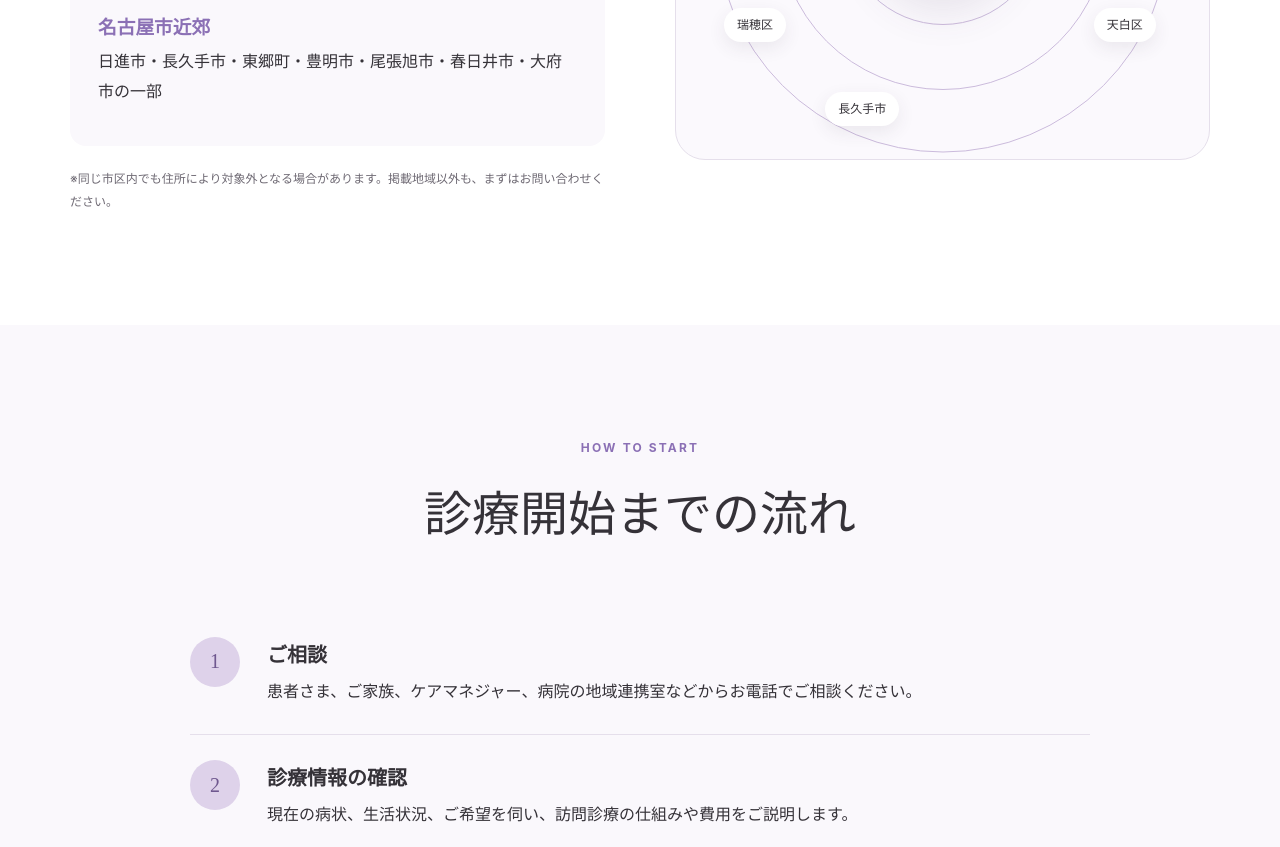
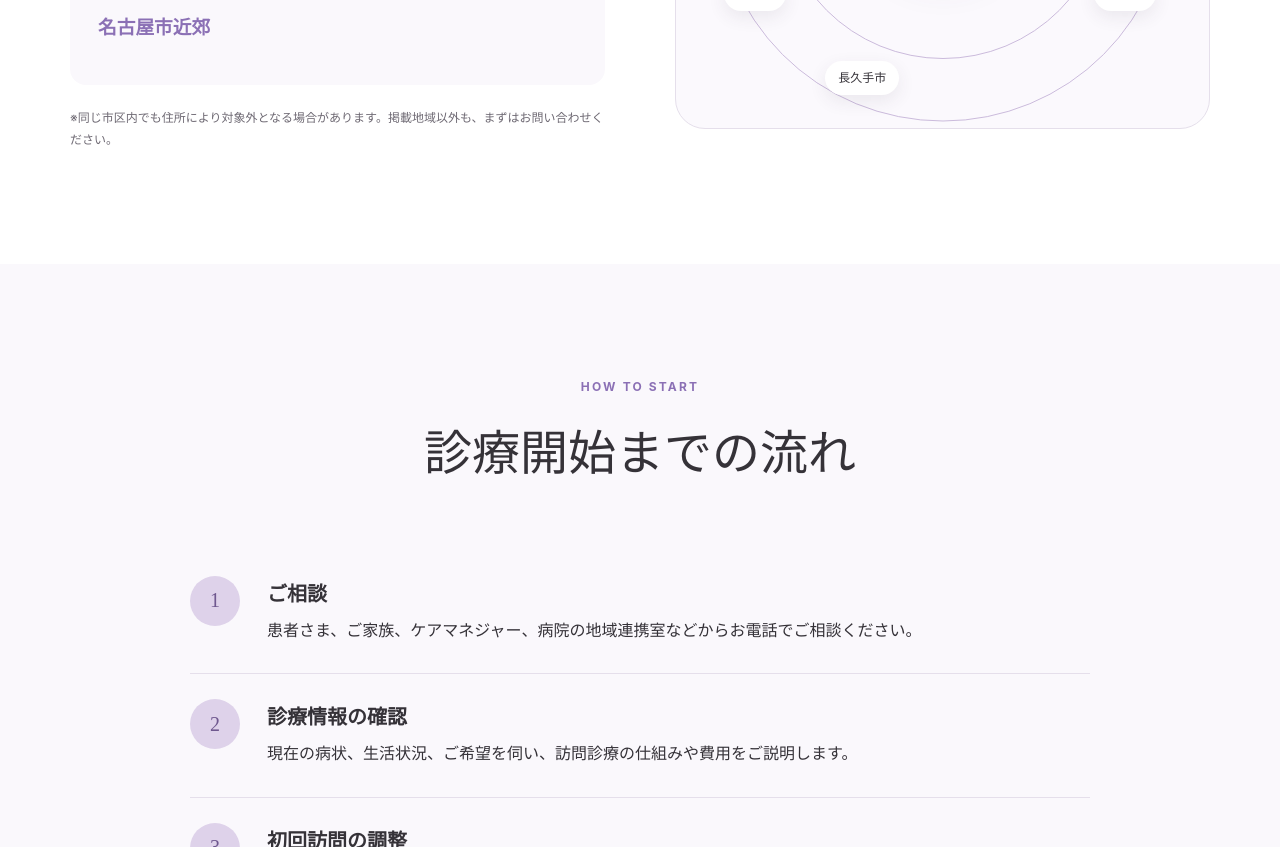
Before and after one commit to lilas-clinic/lilas-clinic-website, a plain HTML site: page index.html in a window 1280 px wide. Shown: the part 2972-3819 px from the top of the page. Drawn offline with Linux system fonts and the light colour scheme.

Commit message:
HPの文章を更新

```diff
--- a/index.html
+++ b/index.html
@@ -145,7 +145,7 @@
         <h3>名古屋市内</h3>
         <p>昭和区・瑞穂区・千種区・天白区・名東区・中区・東区・熱田区・南区・緑区を中心に対応</p>
         <h3>名古屋市近郊</h3>
-        <p>日進市・長久手市・東郷町・豊明市・尾張旭市・春日井市・大府市の一部</p>
+        <p></p>
       </div>
       <p class="note">※同じ市区内でも住所により対象外となる場合があります。掲載地域以外も、まずはお問い合わせください。</p>
     </div>
```
